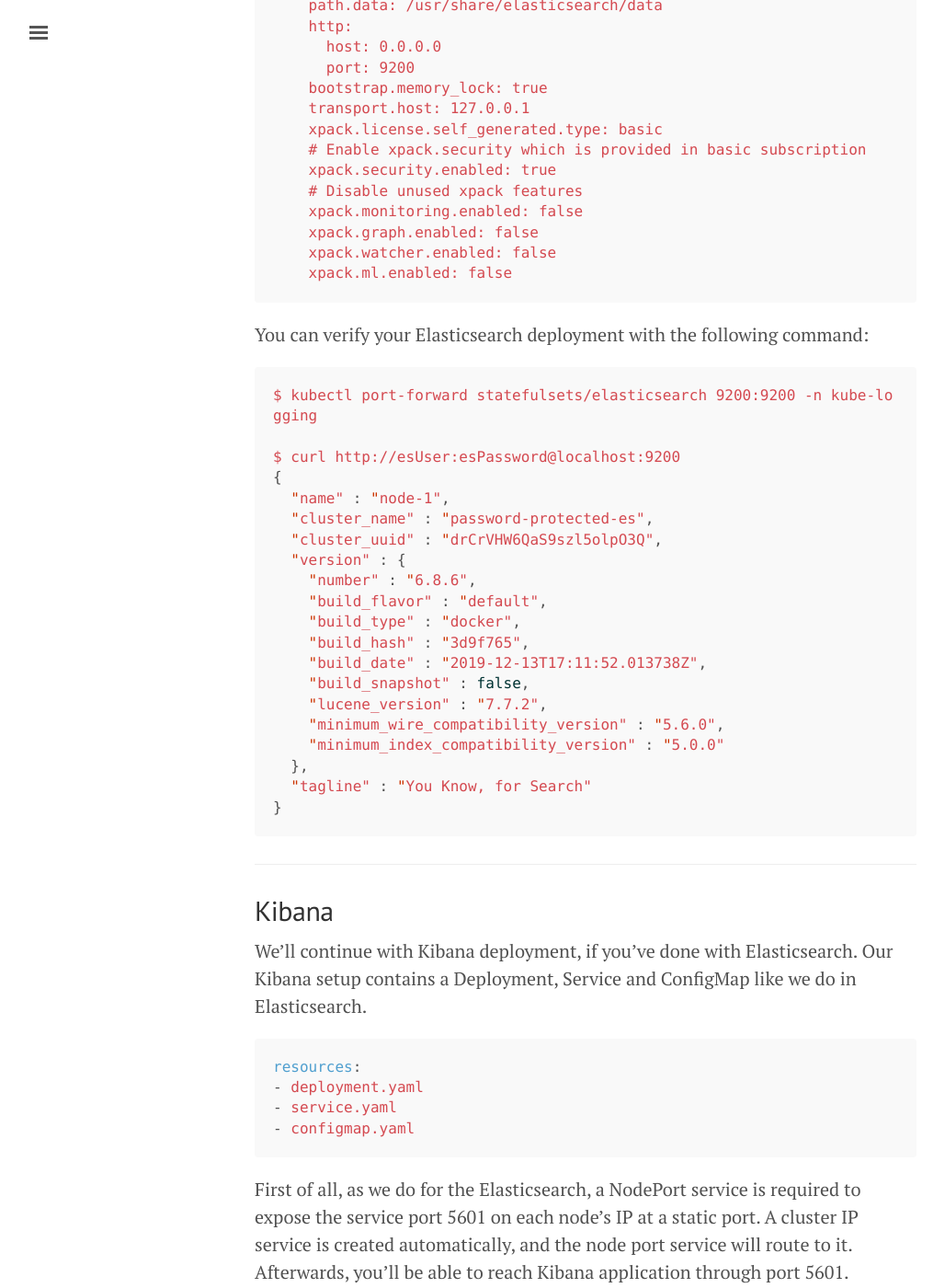
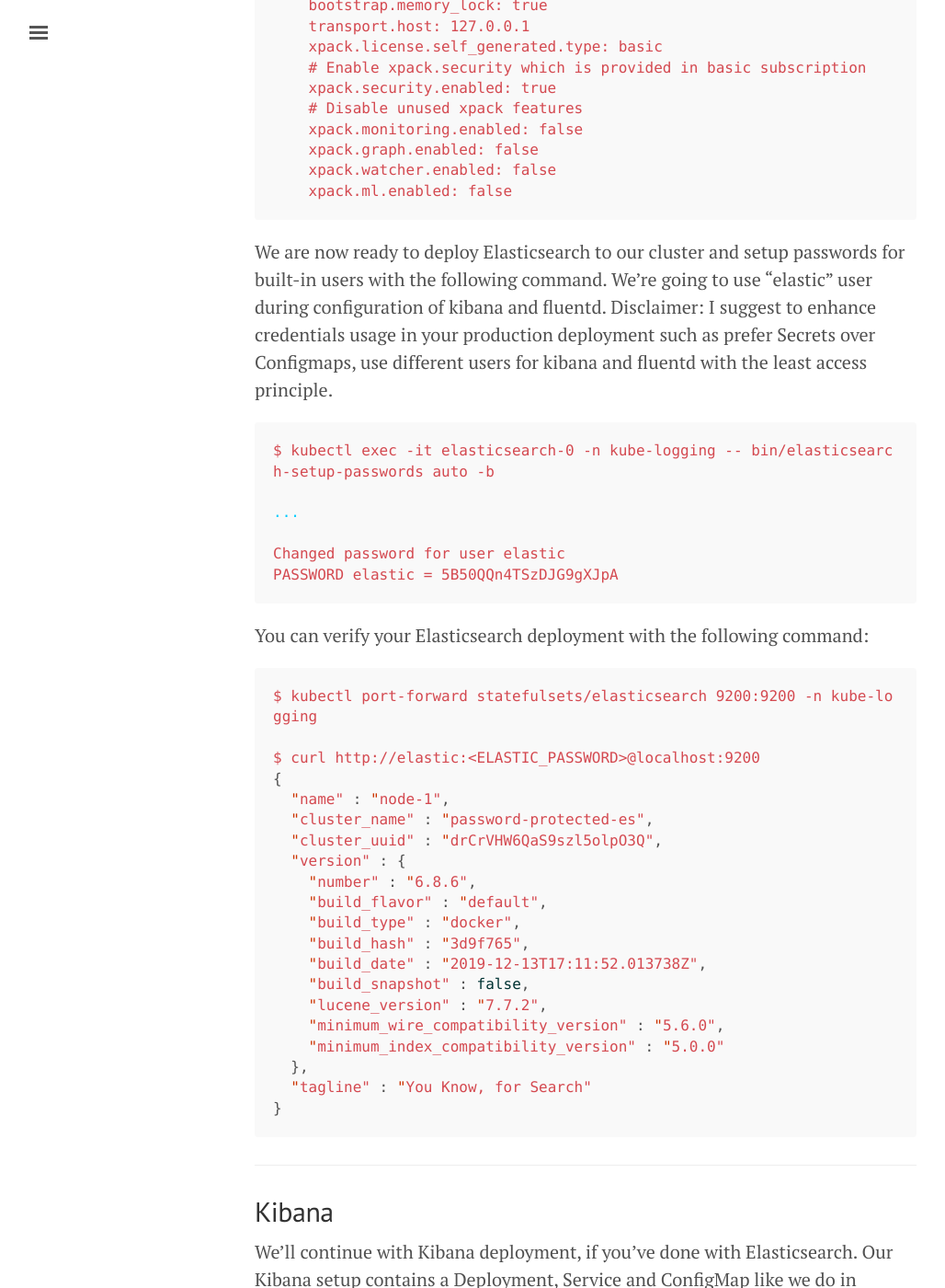
Before and after one commit to deepnetworkgmbh/blog, a Jekyll site: the page built from _posts/2020-03-13-password-protected-efk-stack-on-k8s.md, in a window 1280 px wide and 1400 px high, scrolled down 4174 px. Shown: the whole window at 92% size, without its empty margins (3-1031 px from the left). Built offline with Jekyll 4.4.1, drawn with Linux system fonts in a browser that asks for light colours; nearby versions of some CDN libraries; some of the changed text lies outside the part shown.

Commit message:
Change elasticsearch user credential setup

````diff
--- a/_posts/2020-03-13-password-protected-efk-stack-on-k8s.md
+++ b/_posts/2020-03-13-password-protected-efk-stack-on-k8s.md
@@ -38,6 +38,8 @@ Firstly, we will claim a persistent volume from k8s for our Elasticsearch Statef
 Firstly, we will claim a persistent volume from k8s for our Elasticsearch Statefulset which will be used to store the data collected by Fluentd.
 
 ``` yml
+namespace: kube-logging
+
 resources:
 - statefulset.yaml
 - service.yaml
@@ -85,11 +87,6 @@ spec:
       - name: elasticsearch
         image: docker.elastic.co/elasticsearch/elasticsearch:6.8.6
         imagePullPolicy: IfNotPresent
-        # Add post start lifecycle to add elasticsearch user
-        lifecycle:
-          postStart:
-           exec:
-            command: ["/bin/sh", "-c", "/usr/share/elasticsearch/bin/elasticsearch-users useradd esUser -p esPassword -r superuser"]
         env:
         - name: discovery.type
           value: single-node
@@ -152,12 +149,24 @@ data:
     xpack.ml.enabled: false
 ```
 
+We are now ready to deploy Elasticsearch to our cluster and setup passwords for built-in users with the following command. We're going to use "elastic" user during configuration of kibana and fluentd.
+Disclaimer: I suggest to enhance credentials usage in your production deployment such as prefer Secrets over Configmaps, use different users for kibana and fluentd with the least access principle.
+
+``` yml
+$ kubectl exec -it elasticsearch-0 -n kube-logging -- bin/elasticsearch-setup-passwords auto -b
+
+...
+
+Changed password for user elastic
+PASSWORD elastic = 5B50QQn4TSzDJG9gXJpA
+```
+
 You can verify your Elasticsearch deployment with the following command:
 
 ``` yml
 $ kubectl port-forward statefulsets/elasticsearch 9200:9200 -n kube-logging
 
-$ curl http://esUser:esPassword@localhost:9200
+$ curl http://elastic:<ELASTIC_PASSWORD>@localhost:9200
 {
   "name" : "node-1",
   "cluster_name" : "password-protected-es",
@@ -184,6 +193,8 @@ $ curl http://esUser:esPassword@localhost:9200
 We'll continue with Kibana deployment, if you've done with Elasticsearch. Our Kibana setup contains a Deployment, Service and ConfigMap like we do in Elasticsearch.
 
 ``` yml
+namespace: kube-logging
+
 resources:
 - deployment.yaml
 - service.yaml
@@ -261,8 +272,8 @@ metadata:
   labels:
     component: kibana
 data:
-  elasticsearch_username: esUser
-  elasticsearch_password: esPassword
+  elasticsearch_username: elastic
+  elasticsearch_password: ELASTIC_PASSWORD # it needs to be changed
 ```
 
 Now, you can verify your Elasticsearch/Kibana deployment at your browser with the following url:
@@ -286,6 +297,8 @@ http://192.168.64.16:30071
 In the previous parts, we experienced how to deploy Elasticsearch and Kibana on k8s. Now, in the last part of this article, we'll be concentrating on Fluentd deployment which composed of a ConfigMap, Daemonset and Role-Based-Access-Control(RBAC) configuration.
 
 ``` yml
+namespace: kube-logging
+
 resources:
 - daemonset.yaml
 - rbac.yaml
@@ -410,8 +423,8 @@ metadata:
   labels:
     component: fluentd
 data:
-  elasticsearch_username: esUser
-  elasticsearch_password: esPassword
+  elasticsearch_username: elastic
+  elasticsearch_password: ELASTIC_PASSWORD # it needs to be changed
 ```
 
 Now, it's time to verify that our freshly deployed EFK stack works as expected or not. Please, navigate Kibana endpoint again  and try to create an index pattern by selecting the _logstash_ index which is newly created by Fluentd. You should be able to view your application logs under _Discover_ page.
````
